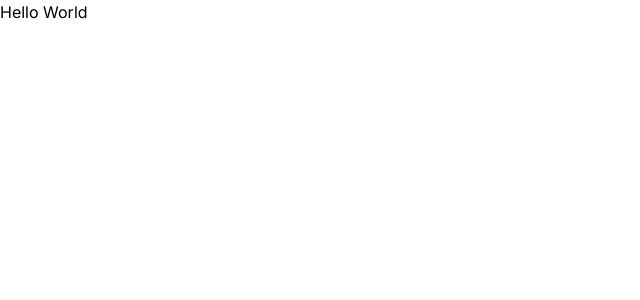
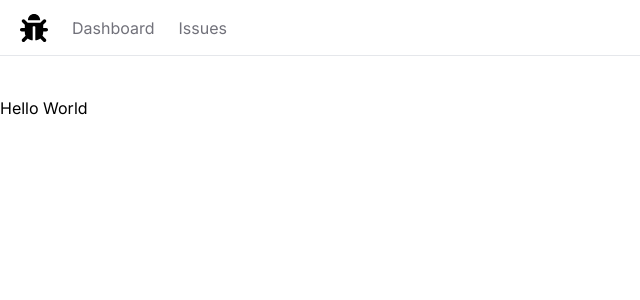
Before and after one commit to baninations/issuetracker, a Next.js app: page / in a window 1280 px wide. Shown: the top 300 px of the page, without its empty margins (0-640 px from the left). Built offline with nearby package versions, Linux system fonts and the light colour scheme.

Commit message:
Build the navbar

```diff
--- /dev/null
+++ b/app/NavBar.tsx
@@ -0,0 +1,26 @@
+import Link from "next/link";
+import { FaBug } from "react-icons/fa";
+
+export default function NavBar() {
+  const links = [
+    { label: "Dashboard", href: "/" },
+    { label: "Issues", href: "/issues" },
+  ];
+  return (
+    <nav className="flex space-x-6 border-b mb-10 px-5 h-14 items-center">
+      <Link href="/">
+        <FaBug size={28} />
+      </Link>
+      <ul className="flex space-x-6">
+        {links.map((link) => (
+          <li
+            className="text-zinc-500 hover:text-zinc-800 transition-colors"
+            key={link.href}
+          >
+            <Link href={link.href}>{link.label}</Link>
+          </li>
+        ))}
+      </ul>
+    </nav>
+  );
+}
--- a/app/layout.tsx
+++ b/app/layout.tsx
@@ -1,22 +1,26 @@
-import './globals.css'
-import type { Metadata } from 'next'
-import { Inter } from 'next/font/google'
+import "./globals.css";
+import type { Metadata } from "next";
+import { Inter } from "next/font/google";
+import NavBar from "./NavBar";
 
-const inter = Inter({ subsets: ['latin'] })
+const inter = Inter({ subsets: ["latin"] });
 
 export const metadata: Metadata = {
-  title: 'Create Next App',
-  description: 'Generated by create next app',
-}
+  title: "Create Next App",
+  description: "Generated by create next app",
+};
 
 export default function RootLayout({
   children,
 }: {
-  children: React.ReactNode
+  children: React.ReactNode;
 }) {
   return (
     <html lang="en">
-      <body className={inter.className}>{children}</body>
+      <body className={inter.className}>
+        <NavBar />
+        <main>{children}</main>
+      </body>
     </html>
-  )
+  );
 }
--- a/package.json
+++ b/package.json
@@ -19,6 +19,7 @@
     "postcss": "8.4.49",
     "react": "19.0.0",
     "react-dom": "19.0.0",
+    "react-icons": "^5.4.0",
     "tailwindcss": "3.4.16",
     "typescript": "5.7.2"
   }
```
Also changed, not shown: 1 other file (tests, documents, lock files or other folders).
